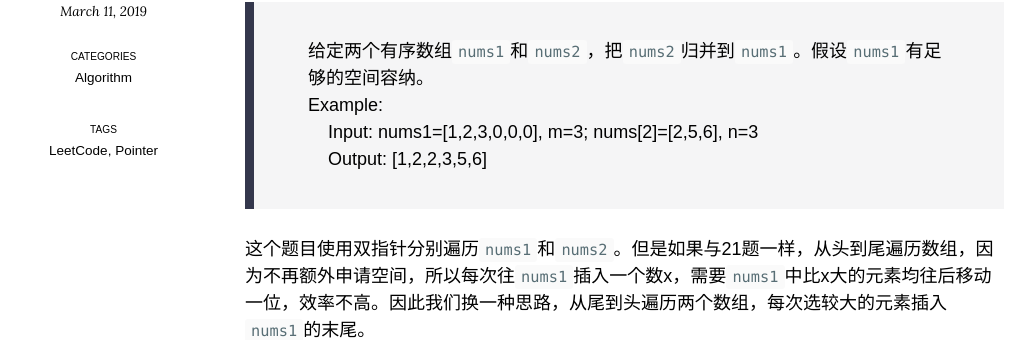
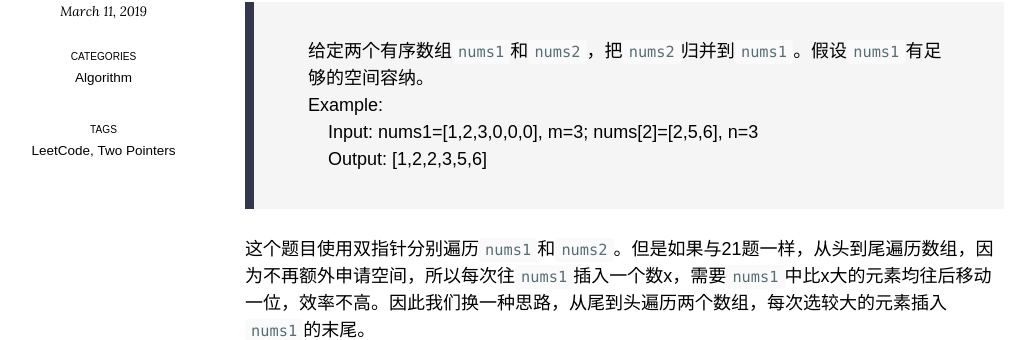
Before and after one commit to MartyPang/martypang.github.io, a Jekyll site: the page built from _posts/2019-03-11-Leetcode-from-day-one-two-pointers-II.md, in a window 1280 px wide and 900 px high, scrolled down 623 px. Shown: the part 117-457 px from the top of the window, without its empty margins (130-1154 px from the left). Built offline with Jekyll 4.4.1, drawn with Linux system fonts in a browser that asks for light colours; nearby versions of some CDN libraries; emoji names are drawn with the system emoji font; formulas are drawn with MathJax 3; comment, search, counter and statistics services are not loaded.

Commit message:
sss update tags.

```diff
--- a/_posts/2019-03-11-Leetcode-from-day-one-two-pointers-II.md
+++ b/_posts/2019-03-11-Leetcode-from-day-one-two-pointers-II.md
@@ -6,7 +6,7 @@ categories:
   - Algorithm
 tags:
   - LeetCode
-  - Pointer
+  - Two Pointers
 last_modified_at: 2019-03-11T15:11:35-05:00
 ---
 
```
Also changed, not shown: _posts/2019-03-06-Leetcode-from-day-one-two-pointers.md (+1 -1 lines).
